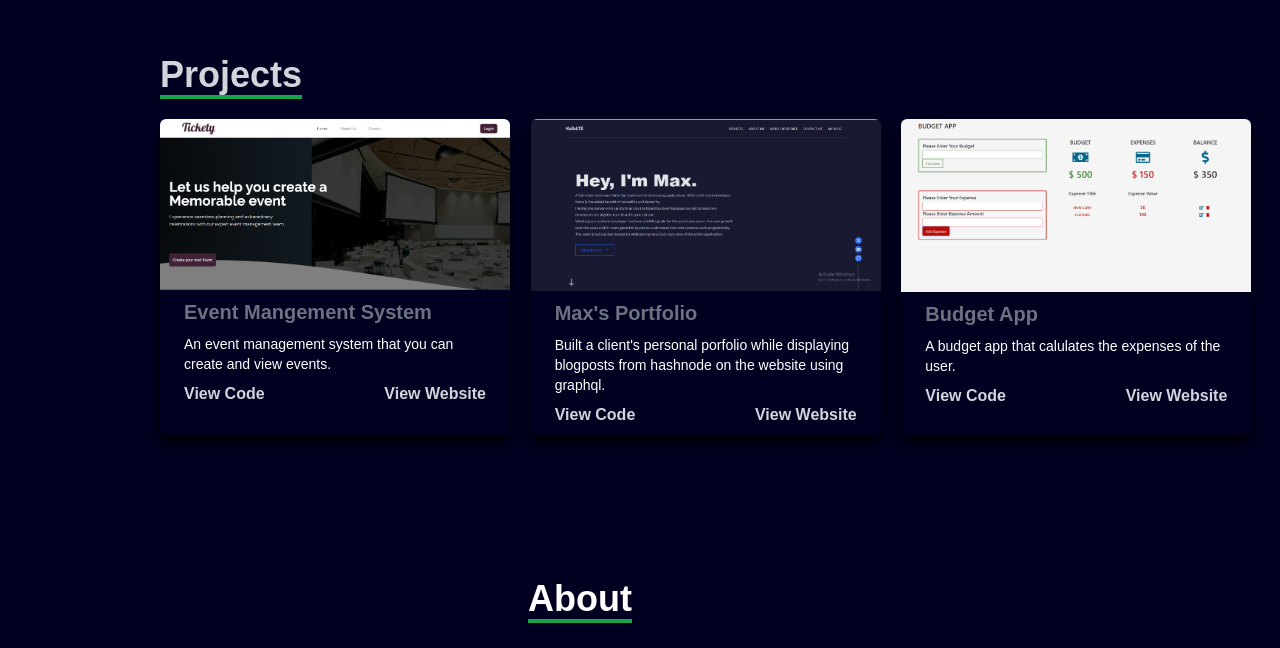
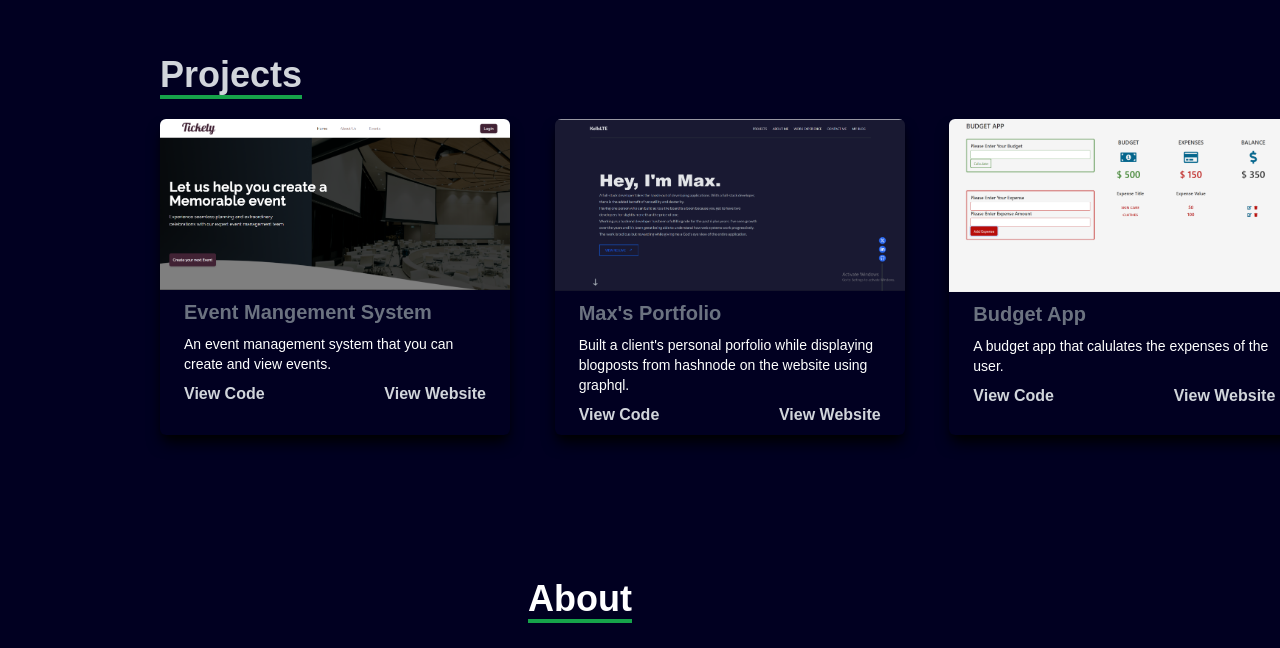
Before and after one commit to terejoe/personal-portfolio, a React (Create React App) app: page / in a window 1280 px wide. Shown: the part 645-1293 px from the top of the page. Built offline with nearby package versions, Linux system fonts and the light colour scheme.

Commit message:
refactor code

```diff
--- a/src/components/contact.jsx
+++ b/src/components/contact.jsx
@@ -19,17 +19,21 @@ export default function Contact() {
     })
   };
 
-  const handleSubmit = (e) => {
+  const handleSubmit = (e, formData) => {
     e.preventDefault();
     axios
-      .post('https://getform.io/f/574ccbf7-81da-4a18-b963-fe2110b42552', {
+      .post('https://getform.io/f/574ccbf7-81da-4a18-b963-fe2110b42552',formData, {
+        // headers: {
+        //   "Content-Type": "application/json",
+        // },
+        // body: JSON.stringify(formData)
       })
       .then((res) => {
         console.log(res);
         setFormData({ name: "", email: "", message:""});
       })
       .catch((err) => {
-        console.log(err.res);
+        console.log(err);
       });
   }
   return (
--- a/src/components/project.jsx
+++ b/src/components/project.jsx
@@ -5,12 +5,12 @@ import budget from '../assets/budget.png'
 export default function Project() {
   return (
     <div name ='projects' className='w-full pt-20 md:pt-40 bg-[#010021] text-gray-300'>
-      <div className='max-w-[1000px] md:pl-40 p-4 flex flex-col justify-center w-full h-full'>
+      <div className='md:pl-40 p-4 flex flex-col justify-center w-full h-full'>
         <div className='pb-6'>
           <p className='text-4xl font-bold inline border-b-4 text-gray-300 border-green-600'>Projects</p>
         </div>
 
-        <div className='grid sm:grid-cols-2 md:grid-cols-3 md:gap-72 gap-10 mx-auto'>
+        <div className='grid sm:grid-cols-2 md:grid-cols-3 md:gap-20 gap-10 mx-auto'>
           {/* One Item */}
           <div className='border-lg shadow-lg shadow-black container rounded-md justify-center items-center md:w-[350px] overflow-hidden'>
             <a href=' https://tickety-group10.netlify.app/'><img src={tickety} alt='Website' className='w-full'/></a>
@@ -30,7 +30,7 @@ export default function Project() {
               <p className='font-bold text-gray-500 text-xl mb-2'>Max's Portfolio</p>
               <p className='text-white text-sm mb-2'>Built a client's personal porfolio while displaying blogposts from hashnode on the website using graphql.</p>
               <div className='flex justify-between'>
-                <div><strong><a href='https://github.com/terejoe/max-portfodivo' className='hover:text-green-300'>View Code</a></strong></div>
+                <div><strong><a href='https://github.com/terejoe/max-portfolio' className='hover:text-green-300'>View Code</a></strong></div>
                 <div><strong><a href='https://kellslte-portfolio.netlify.app/' className='hover:text-green-300'>View Website</a></strong></div>
               </div>
             </div>
```
